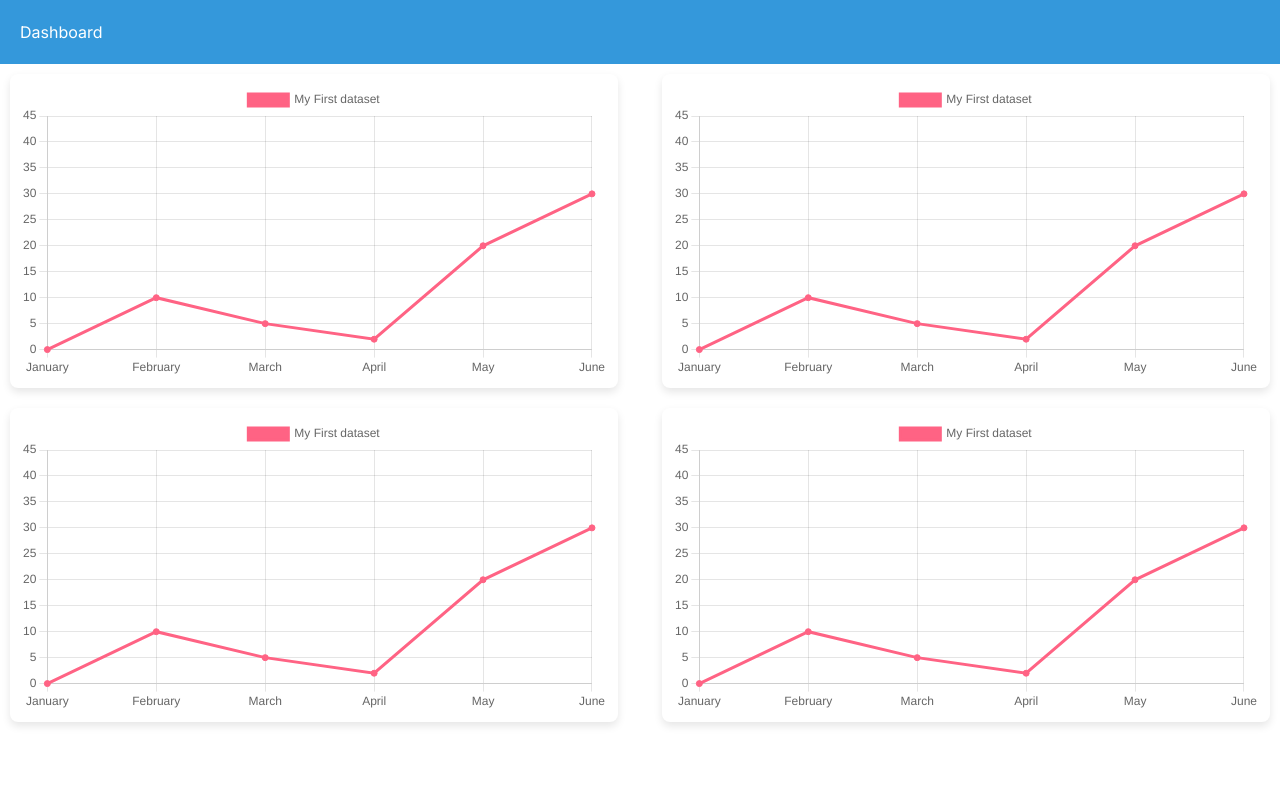
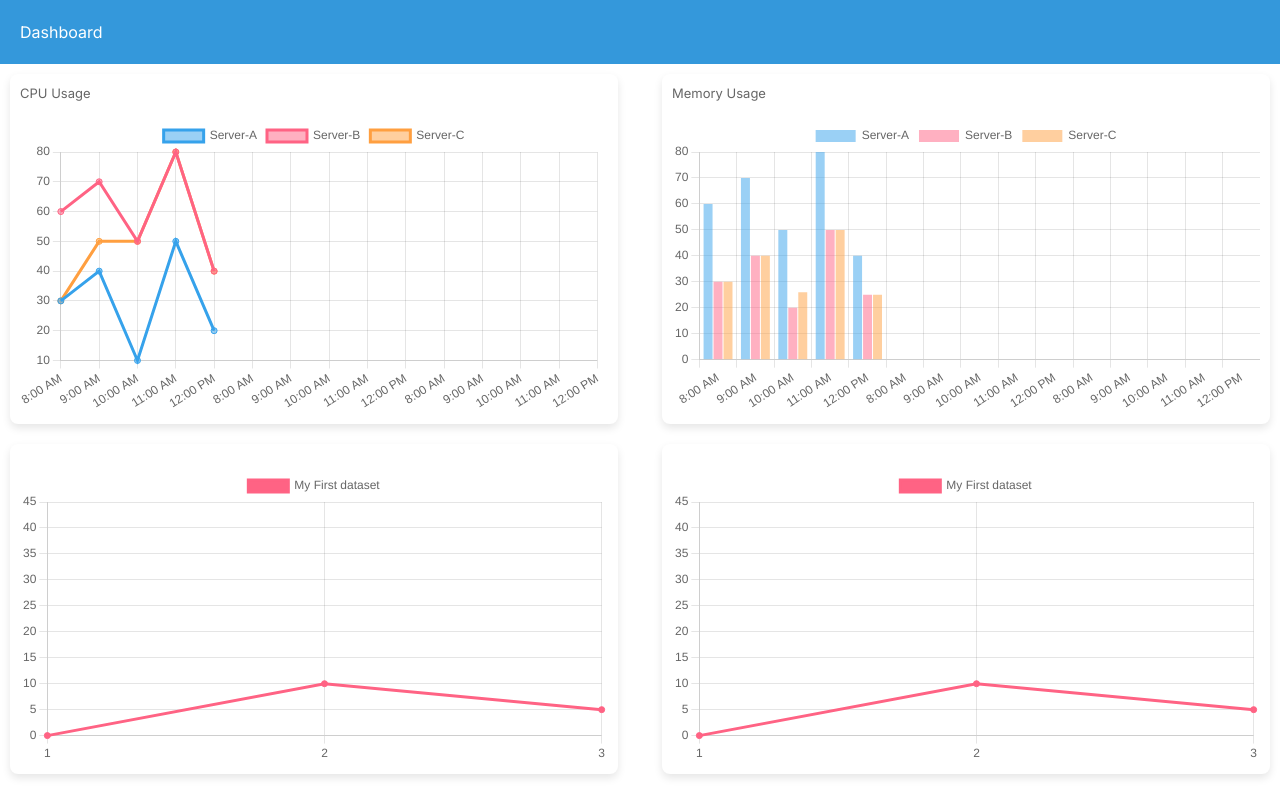
Before and after one commit to vipin-developer/dashboard, a Next.js app: page / in a window 1280 px wide. Built offline with nearby package versions, Linux system fonts and the light colour scheme.

Commit message:
cpu and memory usage chart done

```diff
--- a/src/app/card-component/page.js
+++ b/src/app/card-component/page.js
@@ -1,7 +1,8 @@
 import styles from "./page.module.css";
-const CardComponent = ({ children }) => {
+const CardComponent = ({ children,title }) => {
   return (
     <div className={styles.card}>
+      <p className={styles.cardTitle}>{title}</p>
       <div className={styles.cardContent}>{children || "Empty"}</div>
     </div>
   );
--- a/src/app/card-component/page.module.css
+++ b/src/app/card-component/page.module.css
@@ -27,3 +27,6 @@
   .card p {
     color: #666666;
   }
+  .cardTitle{
+    font-size: small;
+  }
--- a/src/app/dashboard/page.js
+++ b/src/app/dashboard/page.js
@@ -4,14 +4,14 @@ import Row from "react-bootstrap/Row";
 import Col from "react-bootstrap/Col";
 import CardComponent from "../card-component/page";
 import jsonData from "../../mock-data/mockData.json";
-import { useEffect } from "react";
+import { useEffect, useState } from "react";
 import Chart from "chart.js/auto";
-import { Line } from "react-chartjs-2";
+import { Line,Bar } from "react-chartjs-2";
+import { getFormatedData } from "../helper/helper";
 
-const labels = ["January", "February", "March", "April", "May", "June"];
 
 const data = {
-  labels: labels,
+    labels:[1,2,3],
   datasets: [
     {
       label: "My First dataset",
@@ -23,18 +23,34 @@ const data = {
 };
 
 const Dashboard = () => {
+    const [resouceUsageCPU,setResouceUsageCPU]=useState({
+        datasets:[]
+    })
+    const [resouceUsageMemory,setResouceMemory]=useState({
+        datasets:[]
+    })
+
+  useEffect(() => {
+    // Call the helper function to get the formatted data
+    const formattedDataCPU = getFormatedData("resourceUsage","CPU");
+
+    setResouceUsageCPU(formattedDataCPU)
+    const formattedDataMemory = getFormatedData("resourceUsage","Memory");
+    setResouceMemory(formattedDataMemory)
+
+  }, []);
 
   return (
     <Container>
       <Row>
         <Col>
-          <CardComponent>
-            <Line data={data} />
+          <CardComponent title="CPU Usage">
+            <Line data={resouceUsageCPU} />
           </CardComponent>
         </Col>
         <Col>
-          <CardComponent>
-            <Line data={data} />
+          <CardComponent title="Memory Usage">
+            <Bar data={resouceUsageMemory} />
           </CardComponent>
         </Col>
       </Row>
--- /dev/null
+++ b/src/app/helper/helper.js
@@ -0,0 +1,48 @@
+// helper.js
+import jsonData from "../../mock-data/mockData.json";
+
+// const data = {
+//     labels:[1,2,3,4,5,6,7],
+//     datasets: [
+//       {
+//         label: "My First dataset",
+//         backgroundColor: "rgb(255, 99, 132)",
+//         borderColor: "rgb(255, 99, 132)",
+//         data: [0, 10, 5, 2, 20, 30, 45],
+//       },
+//       {
+//         label: "My second",
+//         backgroundColor: "rgb(255, 99, 132)",
+//         borderColor: "rgb(255, 99, 132)",
+//         data: [0, 10, 5, 2, 20, 30, 90],
+//       },
+//     ],
+//   };
+const formattedTime = (time) => {
+  return new Date(time).toLocaleTimeString("en-US", {
+    hour: "numeric",
+    minute: "numeric",
+    hour12: true,
+  });
+};
+export const getFormatedData = (chartType, usage) => {
+  let formattedData = {
+    labels: [],
+    datasets: [],
+  };
+  // formattedData=data
+  Object.keys(jsonData).forEach((serverName) => {
+    const chartData = jsonData[serverName][chartType]
+      .filter((item) => item.resource === usage)
+      .map((value) => value.usage);
+    const timeStamp = jsonData[serverName][chartType]
+      .filter((item) => item.resource === usage)
+      .map((value) => formattedTime(value.timestamp));
+    formattedData.labels.push(...timeStamp);
+    formattedData.datasets.push({
+      label: serverName,
+      data: [...chartData],
+    });
+  });
+  return formattedData;
+};
--- a/src/mock-data/mockData.json
+++ b/src/mock-data/mockData.json
@@ -1,101 +1,75 @@
 {
     "Server-A": {
       "serverStatus": [
-        {"status": "Online"},
-        {"status": "Online"},
-        {"status": "Offline"},
-        {"status": "Online"},
-        {"status": "Online"}
+        {"timestamp": "2022-01-01T08:00:00", "status": "Online"},
+        {"timestamp": "2022-01-01T09:00:00", "status": "Online"},
+        {"timestamp": "2022-01-01T10:00:00", "status": "Offline"},
+        {"timestamp": "2022-01-01T11:00:00", "status": "Online"},
+        {"timestamp": "2022-01-01T12:00:00", "status": "Online"}
       ],
       "resourceUsage": [
-        {"resource": "CPU", "usage": 30},
-        {"resource": "CPU", "usage": 40},
-        {"resource": "CPU", "usage": 10},
-        {"resource": "CPU", "usage": 50},
-        {"resource": "CPU", "usage": 20},
-        {"resource": "Memory", "usage": 60},
-        {"resource": "Memory", "usage": 70},
-        {"resource": "Memory", "usage": 50},
-        {"resource": "Memory", "usage": 80},
-        {"resource": "Memory", "usage": 40}
+        {"timestamp": "2022-01-01T08:00:00", "resource": "CPU", "usage": 30},
+        {"timestamp": "2022-01-01T09:00:00", "resource": "CPU", "usage": 40},
+        {"timestamp": "2022-01-01T10:00:00", "resource": "CPU", "usage": 10},
+        {"timestamp": "2022-01-01T11:00:00", "resource": "CPU", "usage": 50},
+        {"timestamp": "2022-01-01T12:00:00", "resource": "CPU", "usage": 20},
+        {"timestamp": "2022-01-01T08:00:00", "resource": "Memory", "usage": 60},
+        {"timestamp": "2022-01-01T09:00:00", "resource": "Memory", "usage": 70},
+        {"timestamp": "2022-01-01T10:00:00", "resource": "Memory", "usage": 50},
+        {"timestamp": "2022-01-01T11:00:00", "resource": "Memory", "usage": 80},
+        {"timestamp": "2022-01-01T12:00:00", "resource": "Memory", "usage": 40}
       ],
       "alertNotifications": [
-        {"message": "High CPU Usage"},
-        {"message": "Memory Usage Alert"}
+        {"timestamp": "2022-01-01T10:30:00", "message": "High CPU Usage"},
+        {"timestamp": "2022-01-01T11:45:00", "message": "Memory Usage Alert"}
       ]
     },
     "Server-B": {
       "serverStatus": [
-        {"status": "Online"},
-        {"status": "Offline"},
-        {"status": "Offline"},
-        {"status": "Online"},
-        {"status": "Online"}
+        {"timestamp": "2022-01-01T08:00:00", "status": "Online"},
+        {"timestamp": "2022-01-01T09:00:00", "status": "Offline"},
+        {"timestamp": "2022-01-01T10:00:00", "status": "Offline"},
+        {"timestamp": "2022-01-01T11:00:00", "status": "Online"},
+        {"timestamp": "2022-01-01T12:00:00", "status": "Online"}
       ],
       "resourceUsage": [
-        {"resource": "CPU", "usage": 60},
-        {"resource": "CPU", "usage": 70},
-        {"resource": "CPU", "usage": 50},
-        {"resource": "CPU", "usage": 80},
-        {"resource": "CPU", "usage": 40},
-        {"resource": "Memory", "usage": 30},
-        {"resource": "Memory", "usage": 40},
-        {"resource": "Memory", "usage": 20},
-        {"resource": "Memory", "usage": 50},
-        {"resource": "Memory", "usage": 25}
+        {"timestamp": "2022-01-01T08:00:00", "resource": "CPU", "usage": 60},
+        {"timestamp": "2022-01-01T09:00:00", "resource": "CPU", "usage": 70},
+        {"timestamp": "2022-01-01T10:00:00", "resource": "CPU", "usage": 50},
+        {"timestamp": "2022-01-01T11:00:00", "resource": "CPU", "usage": 80},
+        {"timestamp": "2022-01-01T12:00:00", "resource": "CPU", "usage": 40},
+        {"timestamp": "2022-01-01T08:00:00", "resource": "Memory", "usage": 30},
+        {"timestamp": "2022-01-01T09:00:00", "resource": "Memory", "usage": 40},
+        {"timestamp": "2022-01-01T10:00:00", "resource": "Memory", "usage": 20},
+        {"timestamp": "2022-01-01T11:00:00", "resource": "Memory", "usage": 50},
+        {"timestamp": "2022-01-01T12:00:00", "resource": "Memory", "usage": 25}
       ],
       "alertNotifications": [
-        {"message": "Server Offline"}
+        {"timestamp": "2022-01-01T11:45:00", "message": "Server Offline"}
       ]
     },
     "Server-C": {
       "serverStatus": [
-        {"status": "Online"},
-        {"status": "Online"},
-        {"status": "Online"},
-        {"status": "Online"},
-        {"status": "Offline"}
+        {"timestamp": "2022-01-01T08:00:00", "status": "Online"},
+        {"timestamp": "2022-01-01T09:00:00", "status": "Online"},
+        {"timestamp": "2022-01-01T10:00:00", "status": "Online"},
+        {"timestamp": "2022-01-01T11:00:00", "status": "Online"},
+        {"timestamp": "2022-01-01T12:00:00", "status": "Offline"}
       ],
       "resourceUsage": [
-        {"resource": "CPU", "usage": 30},
-        {"resource": "CPU", "usage": 40},
-        {"resource": "CPU", "usage": 20},
-        {"resource": "CPU", "usage": 50},
-        {"resource": "CPU", "usage": 25},
-        {"resource": "Memory", "usage": 50},
-        {"resource": "Memory", "usage": 60},
-        {"resource": "Memory", "usage": 40},
-        {"resource": "Memory", "usage": 70},
-        {"resource": "Memory", "usage": 35}
+        {"timestamp": "2022-01-01T08:00:00", "resource": "CPU", "usage": 30},
+        {"timestamp": "2022-01-01T09:00:00", "resource": "CPU", "usage": 50},
+        {"timestamp": "2022-01-01T10:00:00", "resource": "CPU", "usage": 50},
+        {"timestamp": "2022-01-01T11:00:00", "resource": "CPU", "usage": 80},
+        {"timestamp": "2022-01-01T12:00:00", "resource": "CPU", "usage": 40},
+        {"timestamp": "2022-01-01T08:00:00", "resource": "Memory", "usage": 30},
+        {"timestamp": "2022-01-01T09:00:00", "resource": "Memory", "usage": 40},
+        {"timestamp": "2022-01-01T10:00:00", "resource": "Memory", "usage": 26},
+        {"timestamp": "2022-01-01T11:00:00", "resource": "Memory", "usage": 50},
+        {"timestamp": "2022-01-01T12:00:00", "resource": "Memory", "usage": 25}
       ],
       "alertNotifications": [
-        {"message": "Server Offline"},
-        {"message": "Memory Usage Alert"}
-      ]
-    },
-    "Server-D": {
-      "serverStatus": [
-        {"status": "Offline"},
-        {"status": "Offline"},
-        {"status": "Offline"},
-        {"status": "Online"},
-        {"status": "Online"}
-      ],
-      "resourceUsage": [
-        {"resource": "CPU", "usage": 45},
-        {"resource": "CPU", "usage": 60},
-        {"resource": "CPU", "usage": 30},
-        {"resource": "CPU", "usage": 70},
-        {"resource": "CPU", "usage": 35},
-        {"resource": "Memory", "usage": 40},
-        {"resource": "Memory", "usage": 50},
-        {"resource": "Memory", "usage": 30},
-        {"resource": "Memory", "usage": 60},
-        {"resource": "Memory", "usage": 25}
-      ],
-      "alertNotifications": [
-        {"message": "High CPU Usage"},
-        {"message": "Memory Usage Alert"}
+        {"timestamp": "2022-01-01T11:45:00", "message": "Server Offline"}
       ]
     }
-  }
+}
```
